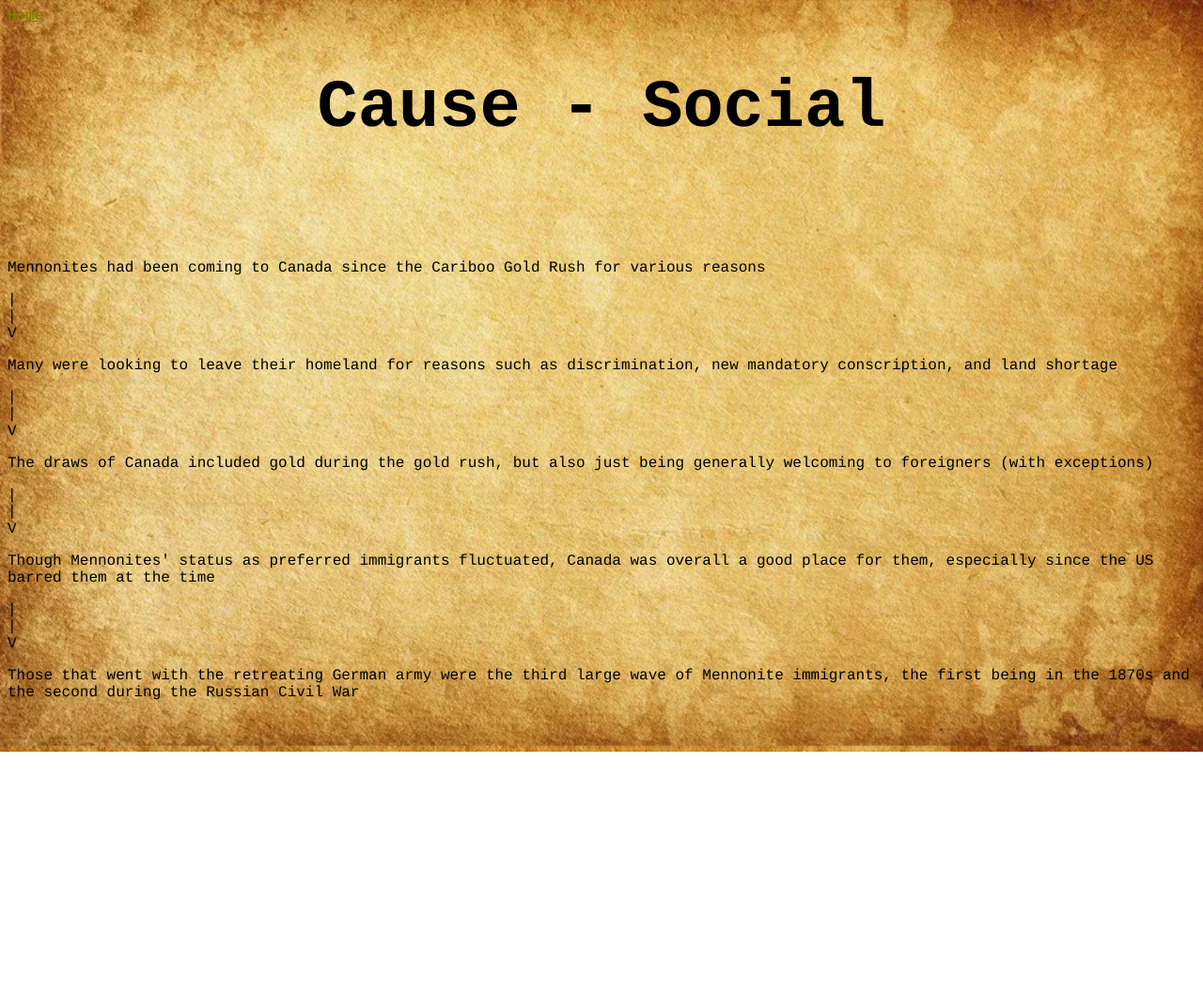
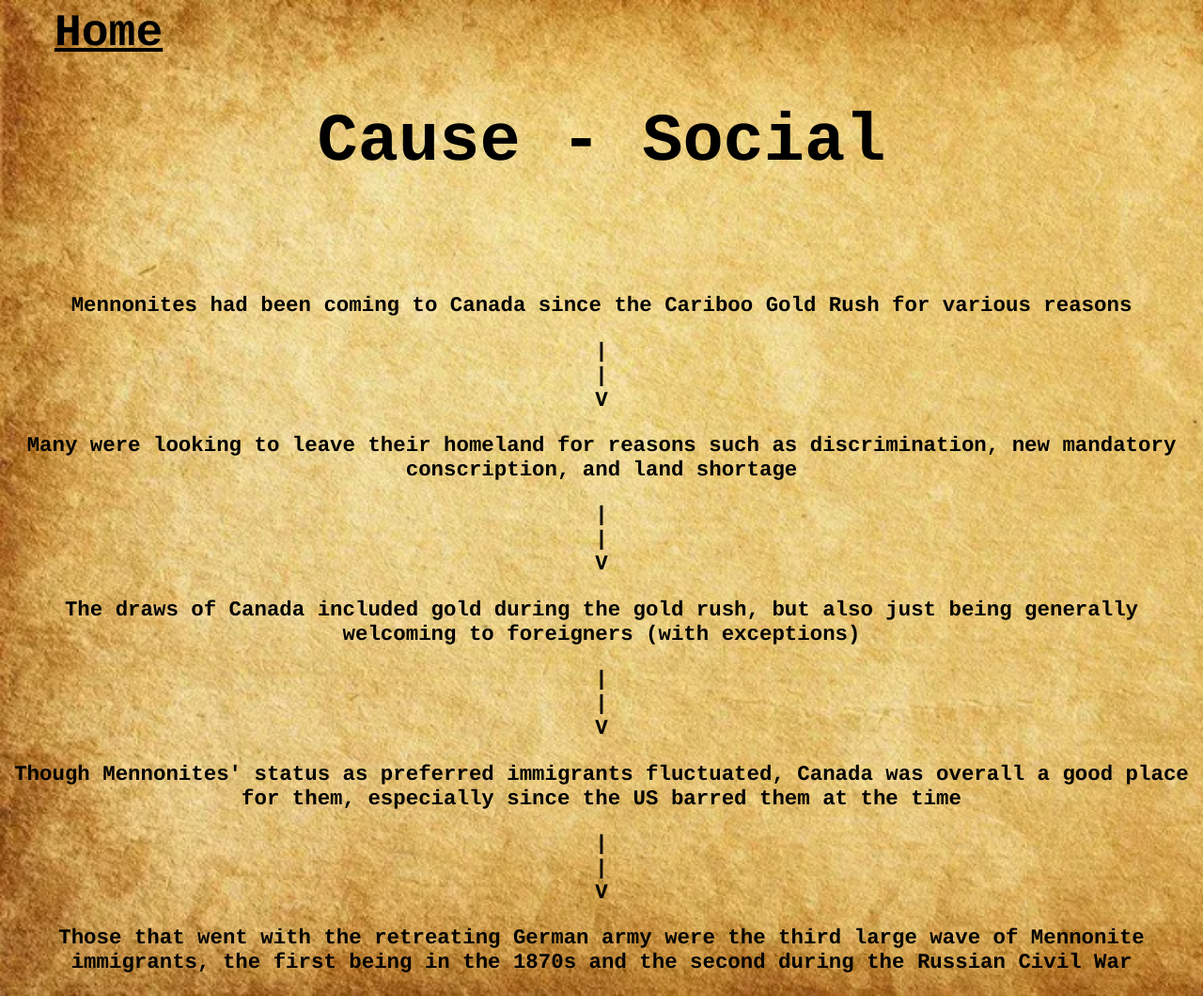
Before and after one commit to nonk66/cause-consequences, a plain HTML site: page cause_social.html in a window 1280 px wide. Shown: the whole page at 94% size. Before the commit the page ends 800 px from the top, so only its background shows below. Drawn offline with Linux system fonts and the light colour scheme.

Commit message:
Update styles.css

```diff
--- a/styles.css
+++ b/styles.css
@@ -31,3 +31,15 @@ a {
     color: olive;
     font-weight: 600;
 }
+
+#back {
+    margin: 50px;
+    font-size: 300%;
+    color:black
+}
+
+p {
+    text-align: center;
+    font-size: 140%;
+    font-weight: bold;
+}
```
